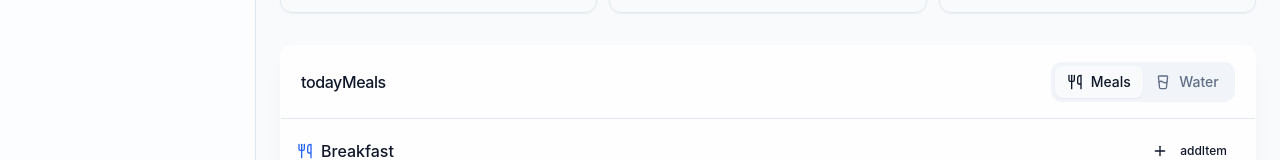
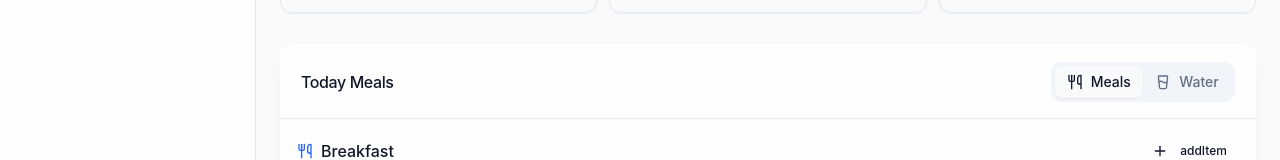
Before and after one commit to Luuk2007/Axenro, a React (Vite) app: page /nutrition in a window 1280 px wide. Shown: the part 357-517 px from the top of the page. Built offline with nearby package versions, Linux system fonts and the light colour scheme.

Commit message:
Update Nutrition.tsx

```diff
--- a/src/pages/Nutrition.tsx
+++ b/src/pages/Nutrition.tsx
@@ -383,7 +383,7 @@ const Nutrition = () => {
       <div className="mt-4">
         <div className="glassy-card rounded-xl overflow-hidden card-shadow">
           <div className="px-5 py-4 border-b border-border flex items-center justify-between">
-            <h3 className="font-medium tracking-tight">{t("todayMeals")}</h3>
+            <h3 className="font-medium tracking-tight">{t("Today Meals")}</h3>
             <NutritionTabs
               activeTab={activeTab}
               onTabChange={setActiveTab}
```
